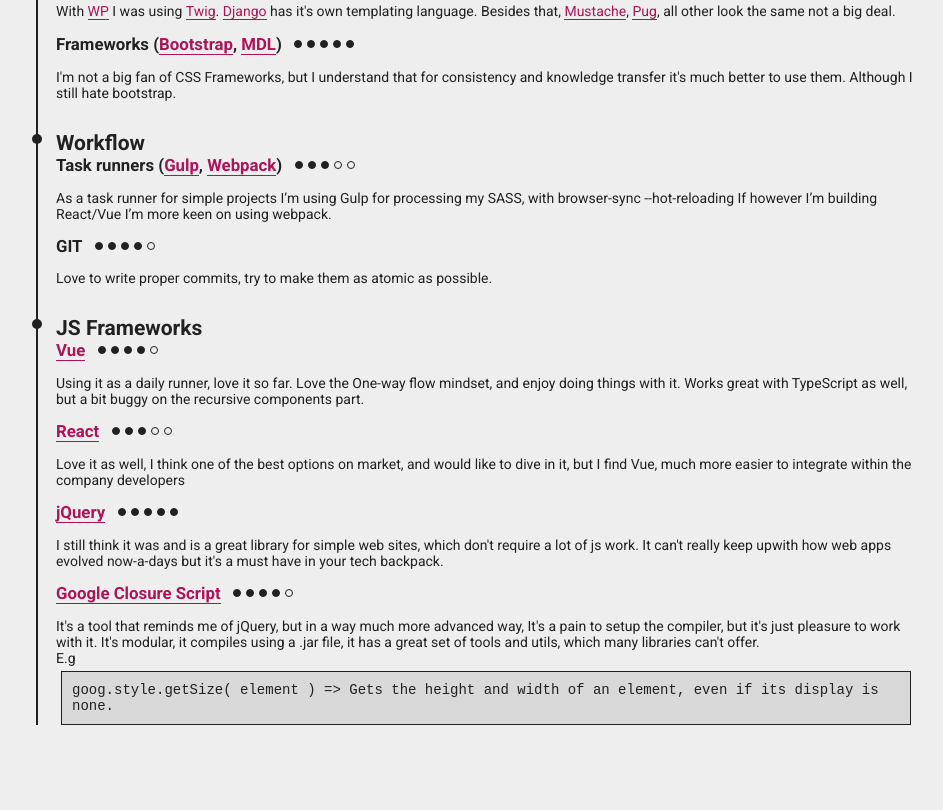
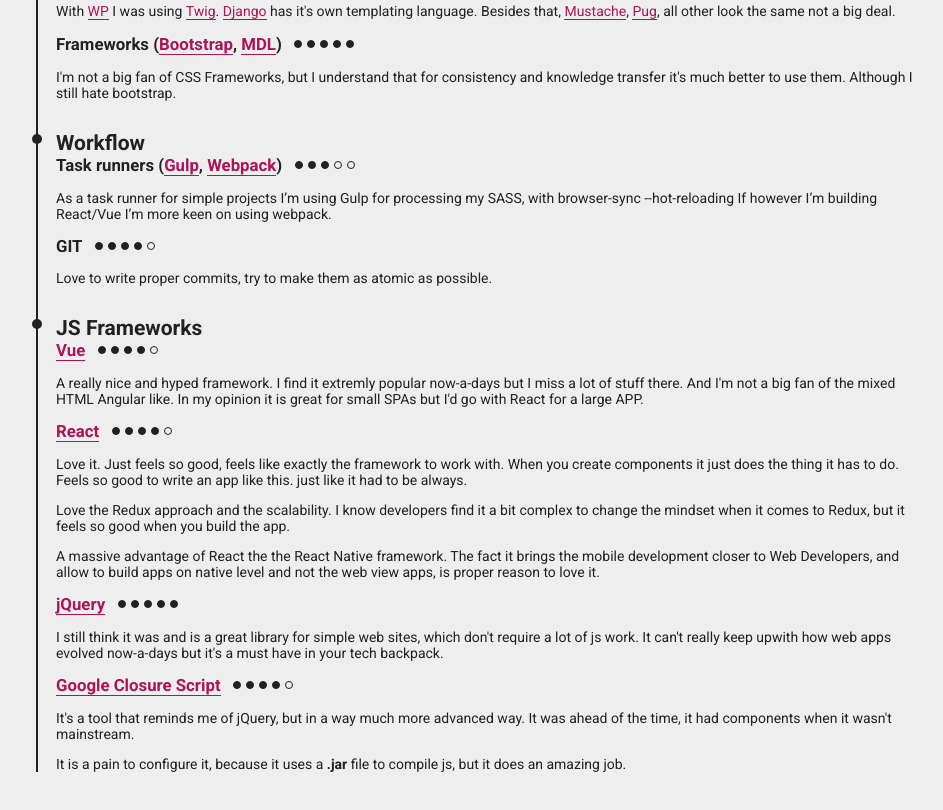
Before and after one commit to constantin-melniciuc/constantin-melniciuc.github.com, a website: page cv/index.html in a window 1280 px wide. Shown: the part 1314-2124 px from the top of the page, without its empty margins (324-1267 px from the left). Drawn offline with Linux system fonts and the light colour scheme.

Commit message:
Updated CV

```diff
--- a/cv/app/scss/print.scss
+++ b/cv/app/scss/print.scss
@@ -1,3 +1,18 @@
 body {
 	font-size: 64px;
 }
+
+.main {
+  margin-top: 100px;
+}
+
+.section {
+  &--skills {
+    padding-top: 3cm;
+    padding-bottom: 15cm;
+  }
+}
+
+.tool__level {
+  display: none;
+}
--- a/cv/gulpfile.js
+++ b/cv/gulpfile.js
@@ -32,7 +32,7 @@
 gulp.task('browserSync', function() {
   browserSync.init({
     server: {
-      baseDir: 'app'
+      baseDir: './'
     },
   })
 })
@@ -40,6 +40,6 @@
 
 gulp.task('watch', ['browserSync', 'sass'], function (){
   gulp.watch('app/scss/**/*.scss', ['sass']);
-  gulp.watch('app/*.html', browserSync.reload);
+  gulp.watch('./*.html', browserSync.reload);
   gulp.watch('app/js/**/*.js', browserSync.reload);
 });
--- a/cv/index.html
+++ b/cv/index.html
@@ -122,7 +122,7 @@
         </ul>
       </section>
 
-      <section class="section">
+      <section class="section section--skills">
         <h2 class="section__heading">Skills</h2>
 
         <ul class="section__desc tool skill">
@@ -263,8 +263,8 @@
                 </div>
               </div>
               <p class="t-desc__description">
-                Using it as a daily runner, love it so far. Love the One-way flow mindset, and enjoy doing things with it.
-                Works great with TypeScript as well, but a bit buggy on the recursive components part.
+                A really nice and hyped framework. I find it extremly popular now-a-days but I miss a lot of stuff there.
+                And I'm not a big fan of the mixed HTML Angular like. In my opinion it is great for small SPAs but I'd go with React for a large APP.
               </p>
 
               <div class="inline-helper">
@@ -273,12 +273,20 @@
                   <span class="tool__star tool__star--fill"></span>
                   <span class="tool__star tool__star--fill"></span>
                   <span class="tool__star tool__star--fill"></span>
-                  <span class="tool__star"></span>
+                  <span class="tool__star tool__star--fill"></span>
                   <span class="tool__star"></span>
                 </div>
               </div>
               <p class="t-desc__description">
-                Love it as well, I think one of the best options on market, and would like to dive in it, but I find Vue, much more easier to integrate within the company developers
+                Love it. Just feels so good, feels like exactly the framework to work with. When you create components it just
+                does the thing it has to do. Feels so good to write an app like this. just like it had to be always.
+              </p>
+              <p class="t-desc__description">
+                Love the Redux approach and the scalability. I know developers find it a bit complex to change the mindset when it comes to Redux,
+                but it feels so good when you build the app.
+              </p>
+              <p class="t-desc__description">
+                A massive advantage of React the the React Native framework. The fact it brings the mobile development closer to Web Developers, and allow to build apps on native level and not the web view apps, is proper reason to love it.
               </p>
 
               <div class="inline-helper">
@@ -306,7 +314,10 @@
                 </div>
               </div>
               <p class="t-desc__description">
-                It's a tool that reminds me of jQuery, but in a way much more advanced way, It's a pain to setup the compiler, but it's just pleasure to work with it. It's modular, it compiles using a .jar file, it has a great set of tools and utils, which many libraries can't offer. <br/> E.g <code>goog.style.getSize( element ) => Gets the height and width of an element, even if its display is none.</code>
+                It's a tool that reminds me of jQuery, but in a way much more advanced way. It was ahead of the time, it had components when it wasn't mainstream.
+              </p>
+              <p class="t-desc__description">
+                It is a pain to configure it, because it uses a <b>.jar</b> file to compile js, but it does an amazing job.
               </p>
             </div>
           </li>
```
Also changed, not shown: css/main.css, cv/app/css/print.css.
